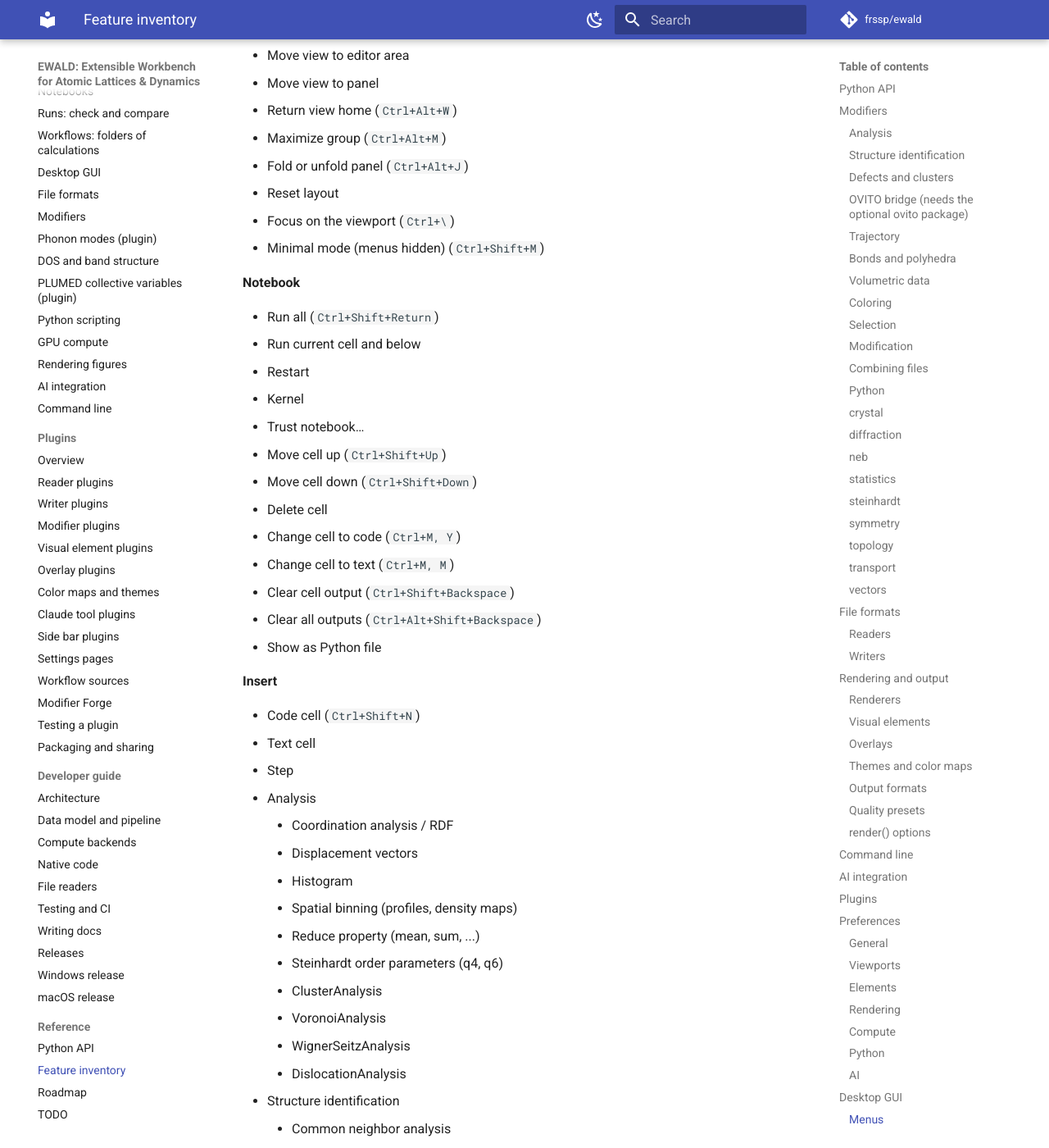
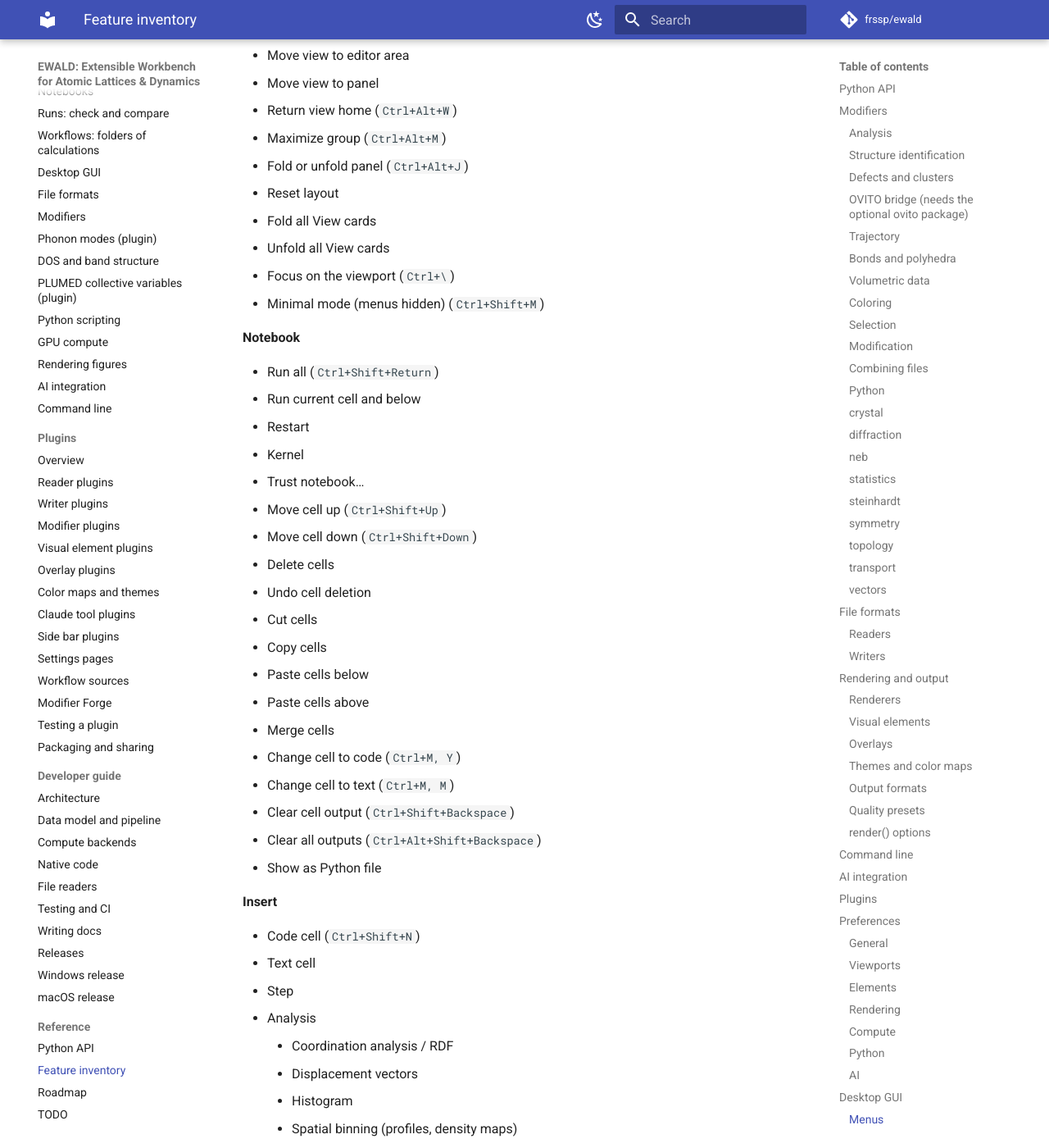
Before and after one commit to frssp/ewald, an MkDocs documentation site: the page built from docs/features.md, in a window 1280 px wide and 1400 px high, scrolled down 26557 px. Shown: the whole window at 82% size. Built offline with MkDocs 1.6.1 and Material for MkDocs 9.7.7, drawn with Linux system fonts in a browser that asks for light colours; comment, search, counter and statistics services are not loaded.

Commit message:
Regenerate the feature inventory
Co-Authored-By: Claude Opus 5.5 (1M context) <noreply@anthropic.com>

```diff
--- a/docs/features.md
+++ b/docs/features.md
@@ -603,6 +603,8 @@ Edit › Preferences, one page per group; stored as JSON with only changed value
   - Maximize group (`Ctrl+Alt+M`)
   - Fold or unfold panel (`Ctrl+Alt+J`)
   - Reset layout
+- Fold all View cards
+- Unfold all View cards
 - Focus on the viewport (`Ctrl+\`)
 - Minimal mode (menus hidden) (`Ctrl+Shift+M`)
 
@@ -615,7 +617,13 @@ Edit › Preferences, one page per group; stored as JSON with only changed value
 - Trust notebook…
 - Move cell up (`Ctrl+Shift+Up`)
 - Move cell down (`Ctrl+Shift+Down`)
-- Delete cell
+- Delete cells
+- Undo cell deletion
+- Cut cells
+- Copy cells
+- Paste cells below
+- Paste cells above
+- Merge cells
 - Change cell to code (`Ctrl+M, Y`)
 - Change cell to text (`Ctrl+M, M`)
 - Clear cell output (`Ctrl+Shift+Backspace`)
```
